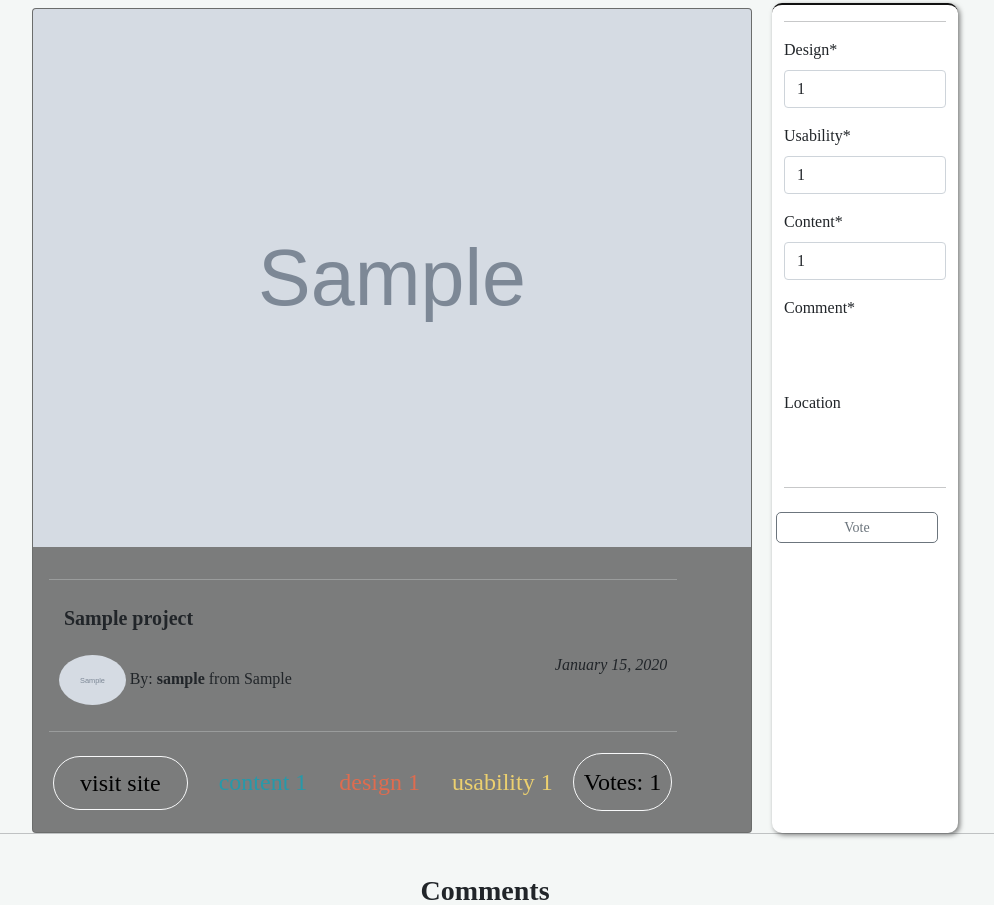
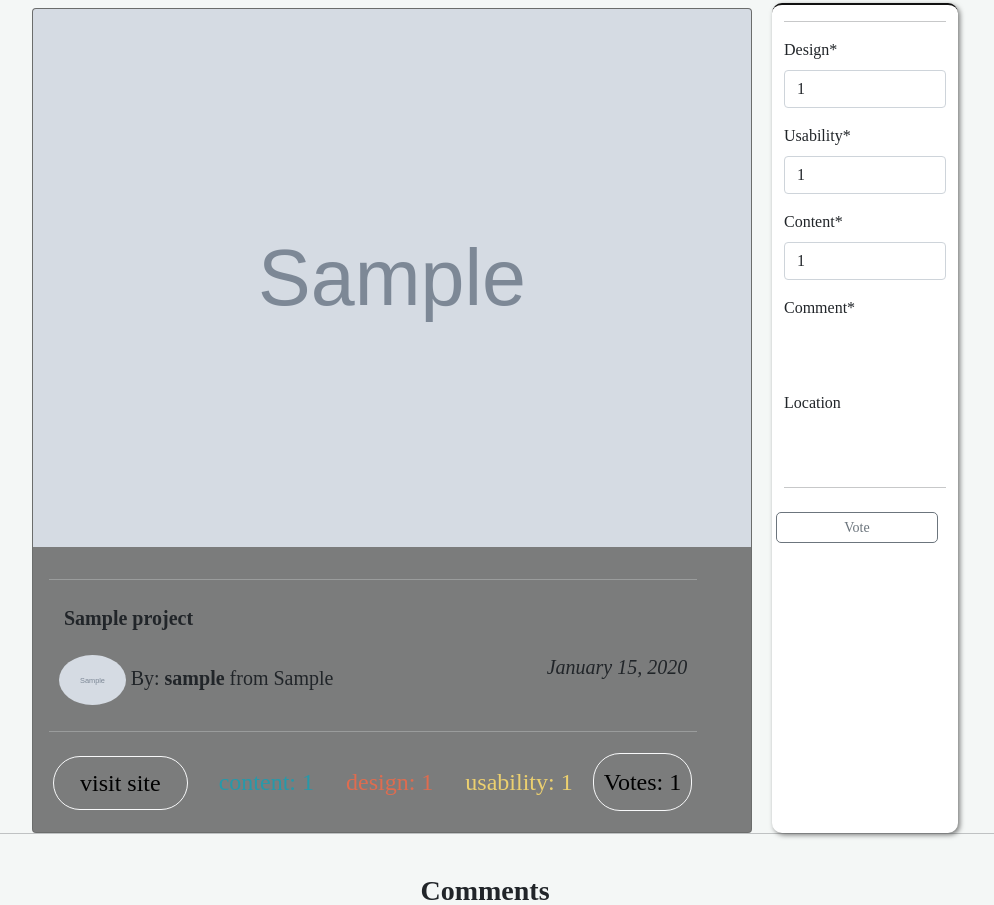
Before and after one commit to SayiaFelix/Awwwards, a Django app: page / in a window 1280 px wide. Shown: the part 199-1104 px from the top of the page, without its empty margins (155-1149 px from the left). Run offline with Django 3.2, Linux system fonts and the light colour scheme; tables that the repository leaves empty hold one stand-in row (values such as "Sample post"); grey boxes marked "Sample" are stand-in pictures; some libraries are stand-ins or nearby versions; some web fonts are replaced.

Commit message:
deploying in heroku

```diff
--- a/awwards/templates/awwards/homepage.html
+++ b/awwards/templates/awwards/homepage.html
@@ -21,16 +21,15 @@
                             <hr class="text-light">
                              <div class="media-body">
                               <h5 class="media-heading" style="padding:10px; margin:5px"><b>{{ project.title }}</b></h5>
-                              <h6 class="media-content " style="padding:10px;float:right;"><em>{{ project.date |date:"F d, Y" }}</em></h6>
-
-                              <h6 class="media-content" style="padding:10px;">
+                              <h6 class="media-content fs-5 " style="padding:10px;float:right;"><em>{{ project.date |date:"F d, Y" }}</em></h6>
+                              <h6 class="media-content fs-5" style="padding:10px;">
                                  <img class="img-fluid rounded-circle" src="{{project.profile.profile_photo.url}}" class="" style="height: 50px;">
                                   By: <b>{{ project.profile.user }}</b>  from {{project.location}}</h6>
                               <hr class="text-light">
-                                <button class="btn  btn-outline-light one d-flex justify-content-end ml-1 fs-4" style="float:right; padding:10px; margin:5px;color:black;border-radius:30px;">Votes: {{ project.reviews.count| floatformat  }}</button>
-                                <button class="btn three d-flex justify-content-end fs-4" style="float:right; padding:10px; margin:5px;color:#ECD06F;border-radius:25px;">usability {{ project.usability_rating| floatformat  }}</button>
-                                <button class="btn two d-flex justify-content-end fs-4" style="float:right; padding:10px; margin:5px;color:#DF6C4F;border-radius:25px;">design {{ project.design_rating| floatformat  }}</button>
-                                <button class="btn four d-flex justify-content-end ml-1 fs-4" style="float:right; padding:10px; margin:5px;color:#2699AA;border-radius:25px;">content {{ project.content_rating| floatformat  }}</button>
+                                <button class="btn  btn-outline-light one d-flex justify-content-end ml-1 fs-4" style="float:right; padding:10px; margin:5px;color:black;border-radius:27px;">Votes: {{ project.reviews.count| floatformat  }}</button>
+                                <button class="btn three d-flex justify-content-end fs-4" style="float:right; padding:10px; margin:5px;color:#ECD06F;border-radius:25px;">usability: {{ project.usability_rating| floatformat  }}</button>
+                                <button class="btn two d-flex justify-content-end fs-4" style="float:right; padding:10px; margin:5px;color:#DF6C4F;border-radius:25px;">design: {{ project.design_rating| floatformat  }}</button>
+                                <button class="btn four d-flex justify-content-end ml-1 fs-4" style="float:right; padding:10px; margin:5px;color:#2699AA;border-radius:25px;">content: {{ project.content_rating| floatformat  }}</button>
                                 <a href="/profile/{{project.profile.id}}" title="profile">
                                   <button type="button" class="btn btn-lg btn-outline-light ml-1" style="border-radius:30px;"><a class="fs-4"href="{{ project.link }}" style="text-decoration:none;padding:10px; margin-top:5px; color:black;" target="_blank">visit site</a></button>
                                 </a>
```
Also changed, not shown: requirements.txt (added, +20 -0 lines).
